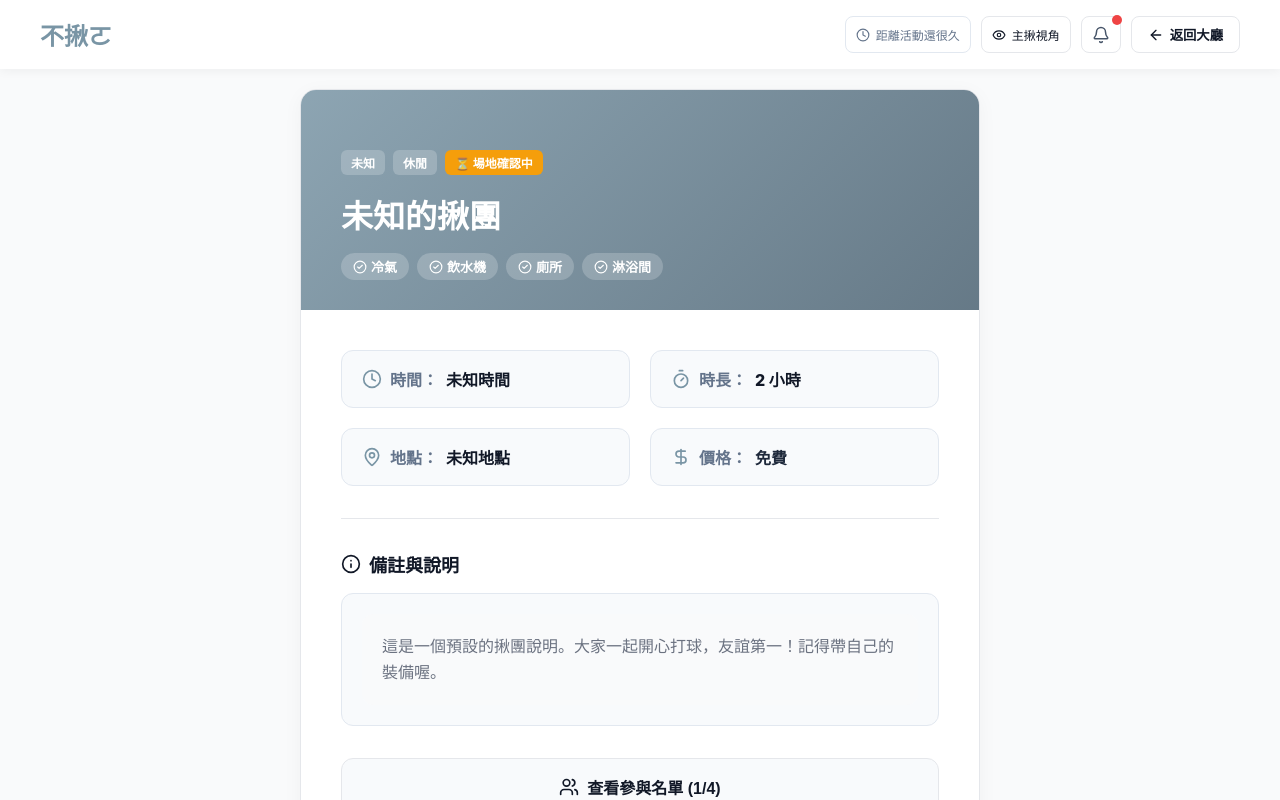
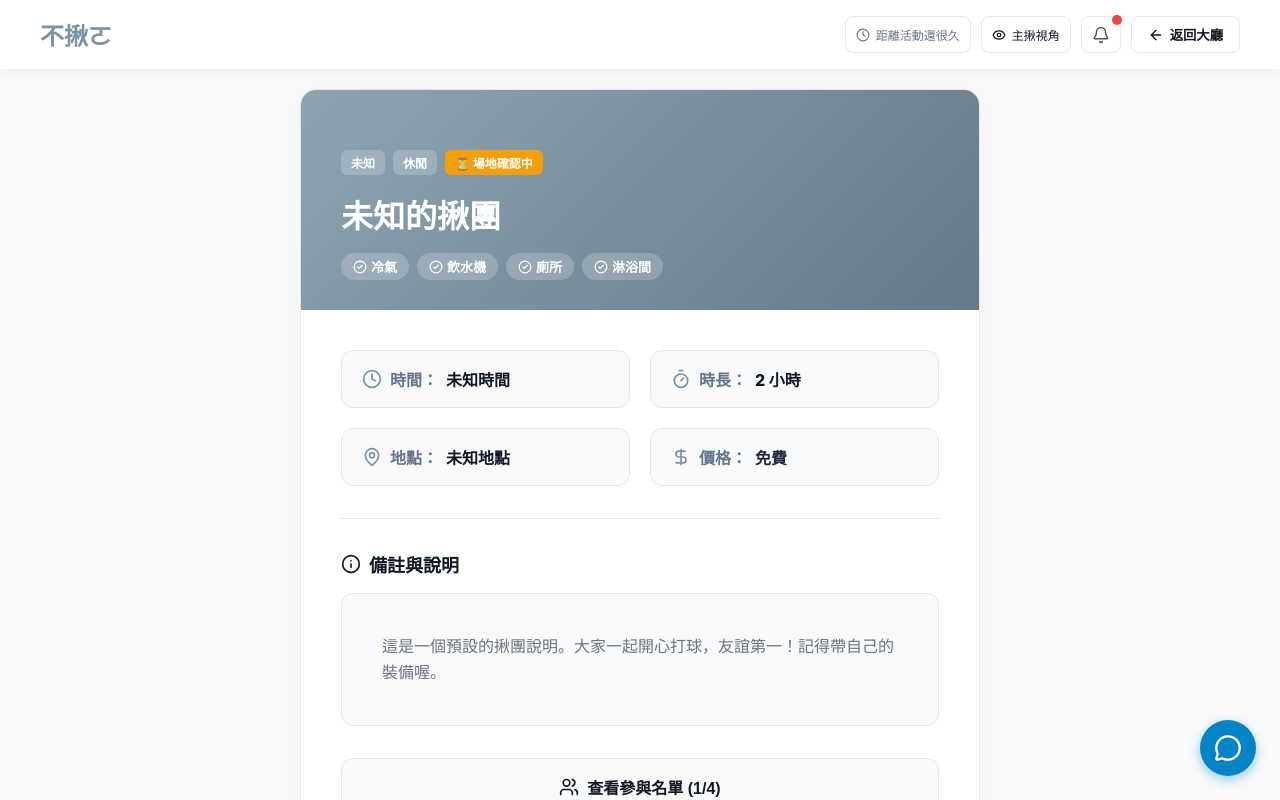
Before and after one commit to B1329041/database_web, a React (Vite) app: page /nojo/party/1 in a window 1280 px wide. Shown: the top 800 px of the page. Built offline with nearby package versions, Linux system fonts and the light colour scheme.

Commit message:
Add floating host announcement board

```diff
--- a/src/pages/PartyDetail.jsx
+++ b/src/pages/PartyDetail.jsx
@@ -1,6 +1,6 @@
 import { useState, useMemo } from 'react';
 import { useLocation, useNavigate, useParams } from 'react-router-dom';
-import { MapPin, Clock, ArrowLeft, Timer, DollarSign, Info, CheckCircle2, Users, AlertTriangle, Eye, Bell } from 'lucide-react';
+import { MapPin, Clock, ArrowLeft, Timer, DollarSign, Info, CheckCircle2, Users, AlertTriangle, Eye, Bell, MessageCircle } from 'lucide-react';
 import '../App.css';
 
 function PartyDetail() {
@@ -83,6 +83,13 @@ function PartyDetail() {
   const [reportingUser, setReportingUser] = useState(null);
   const [reportedUsers, setReportedUsers] = useState([]); // 新增：紀錄已檢舉的用戶名
   const [showLevelWarningModal, setShowLevelWarningModal] = useState(false); // 等級不符警告
+
+  // 新增：佈告欄狀態
+  const [showAnnouncementModal, setShowAnnouncementModal] = useState(false);
+  const [announcements, setAnnouncements] = useState([
+    { id: 1, text: '大家記得帶自己的球具跟水壺喔！', time: '10:00 AM' }
+  ]);
+  const [newAnnouncement, setNewAnnouncement] = useState('');
 
   const getLevelColor = (lv) => {
     switch(lv) {
@@ -541,6 +548,90 @@ function PartyDetail() {
         </div>
       )}
 
+      {/* 浮動佈告欄按鈕 (限已加入者或主揪可見) */}
+      {hasJoined && (
+        <button
+          onClick={() => setShowAnnouncementModal(true)}
+          style={{
+            position: 'fixed',
+            bottom: '24px',
+            right: '24px',
+            width: '56px',
+            height: '56px',
+            borderRadius: '28px',
+            backgroundColor: '#0284c7',
+            color: 'white',
+            border: 'none',
+            boxShadow: '0 4px 12px rgba(2, 132, 199, 0.4)',
+            display: 'flex',
+            justifyContent: 'center',
+            alignItems: 'center',
+            cursor: 'pointer',
+            zIndex: 1000
+          }}
+        >
+          <MessageCircle size={28} />
+        </button>
+      )}
+
+      {/* 佈告欄 Modal */}
+      {showAnnouncementModal && (
+        <div className="modal-overlay" onClick={() => setShowAnnouncementModal(false)} style={{ zIndex: 1200 }}>
+          <div className="modal-content" onClick={e => e.stopPropagation()} style={{ maxWidth: '400px', display: 'flex', flexDirection: 'column', height: '80vh', maxHeight: '600px' }}>
+            <div className="modal-header">
+              <h3 style={{ display: 'flex', alignItems: 'center', gap: '8px' }}>
+                <MessageCircle size={20} color="#0284c7" /> 主揪佈告欄
+              </h3>
+              <button className="modal-close" onClick={() => setShowAnnouncementModal(false)}>&times;</button>
+            </div>
+
+            <div style={{ flex: 1, overflowY: 'auto', padding: '16px 0', display: 'flex', flexDirection: 'column', gap: '12px' }}>
+              {announcements.length === 0 ? (
+                <div style={{ textAlign: 'center', color: '#94a3b8', marginTop: '40px' }}>目前沒有公告</div>
+              ) : (
+                announcements.map(a => (
+                  <div key={a.id} style={{ backgroundColor: '#f8fafc', padding: '12px 16px', borderRadius: '12px', border: '1px solid #e2e8f0' }}>
+                    <p style={{ margin: '0 0 8px 0', fontSize: '14px', lineHeight: '1.5', color: '#334155' }}>{a.text}</p>
+                    <div style={{ fontSize: '11px', color: '#94a3b8', textAlign: 'right' }}>{a.time}</div>
+                  </div>
+                ))
+              )}
+            </div>
+
+            {isHostView && (
+              <div style={{ borderTop: '1px solid #e2e8f0', paddingTop: '16px', display: 'flex', gap: '8px' }}>
+                <input
+                  type="text"
+                  className="form-input"
+                  placeholder="輸入要發布的公告..."
+                  value={newAnnouncement}
+                  onChange={e => setNewAnnouncement(e.target.value)}
+                  style={{ flex: 1, margin: 0 }}
+                  onKeyPress={e => {
+                    if (e.key === 'Enter' && newAnnouncement.trim()) {
+                      setAnnouncements([...announcements, { id: Date.now(), text: newAnnouncement, time: new Date().toLocaleTimeString([], {hour: '2-digit', minute:'2-digit'}) }]);
+                      setNewAnnouncement('');
+                    }
+                  }}
+                />
+                <button
+                  className="login-button"
+                  style={{ padding: '0 16px', whiteSpace: 'nowrap', width: 'auto' }}
+                  onClick={() => {
+                    if (newAnnouncement.trim()) {
+                      setAnnouncements([...announcements, { id: Date.now(), text: newAnnouncement, time: new Date().toLocaleTimeString([], {hour: '2-digit', minute:'2-digit'}) }]);
+                      setNewAnnouncement('');
+                    }
+                  }}
+                >
+                  發布
+                </button>
+              </div>
+            )}
+          </div>
+        </div>
+      )}
+
       {/* Toast Notification */}
       {toastMsg && (
         <div className="toast-message">
```
